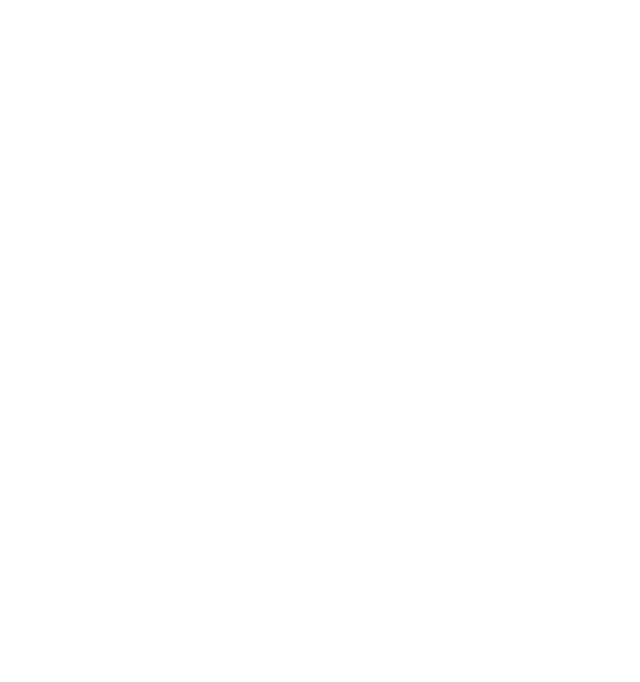
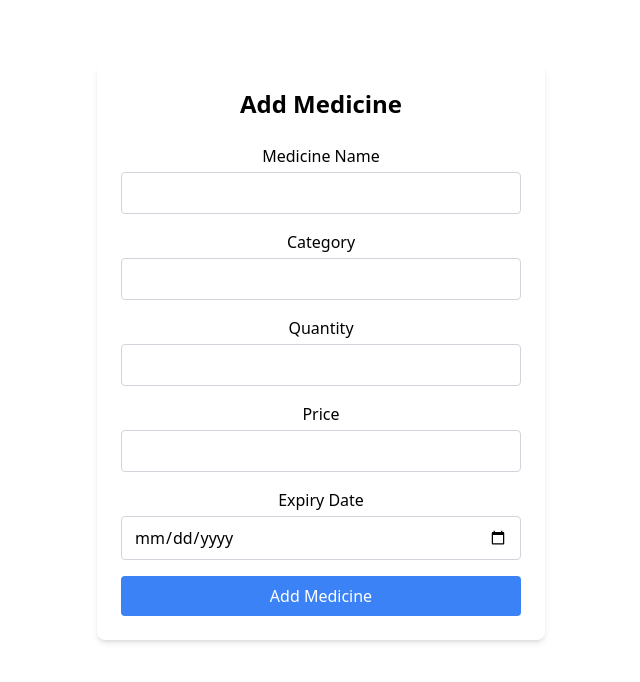
Before and after one commit to Dilani365/MediCare_System, a React (Vite) app in the folder my-react-app/: page /Medicine in a window 1280 px wide. Before the commit this address had no page. Shown: the top 682 px of the page, without its empty margins (319-959 px from the left). Built offline with nearby package versions, Linux system fonts and the light colour scheme.

Commit message:
add the medicine insertion form

```diff
--- a/my-react-app/src/App.jsx
+++ b/my-react-app/src/App.jsx
@@ -1,26 +1,23 @@
+import { Routes, Route } from "react-router-dom";
+import PatientReg from "./pages/PatientReg.jsx";
+import StaffDashboard from "./pages/StaffDashboard.jsx";
+import "./App.css";
+import Appointment from "./pages/Appointment.jsx";
+import SearchPatient from "./pages/SearchPatient.jsx";
+import PatientDetails from "./pages/PatientDetails.jsx";
+import MedicineInventory from "./pages/MedicineInventory.jsx";
 
-
-import {Routes, Route } from "react-router-dom"
-import PatientReg from "./pages/PatientReg.jsx"
-import StaffDashboard from "./pages/StaffDashboard.jsx"
-import './App.css'
-import Appointment from "./pages/Appointment.jsx"
-import SearchPatient from "./pages/SearchPatient.jsx"
-import PatientDetails from "./pages/PatientDetails.jsx"
-
-
-function App(){
+function App() {
   return (
     <Routes>
-      <Route path="/" element={<StaffDashboard/>}/>
-      <Route path="/PatientReg" element={<PatientReg/>}/>
-      <Route path="/Appointment" element={<Appointment/>}/>
-      <Route path="/SearchPatient" element={<SearchPatient/>}/>
-      <Route path="/PatientDetails" element={<PatientDetails/>}/>
-
+      <Route path="/" element={<StaffDashboard />} />
+      <Route path="/PatientReg" element={<PatientReg />} />
+      <Route path="/Appointment" element={<Appointment />} />
+      <Route path="/SearchPatient" element={<SearchPatient />} />
+      <Route path="/PatientDetails" element={<PatientDetails />} />
+      <Route path="/Medicine" element={<MedicineInventory />} />
     </Routes>
-  )
-
+  );
 }
 
 export default App;
--- /dev/null
+++ b/my-react-app/src/pages/MedicineInventory.jsx
@@ -0,0 +1,108 @@
+import { useState } from "react";
+
+function MedicineInventory() {
+  const [medicine, setMedicine] = useState({
+    name: "",
+    category: "",
+    quantity: "",
+    price: "",
+    expiryDate: "",
+  });
+
+  const handleChange = (e) => {
+    const { name, value } = e.target;
+    setMedicine({ ...medicine, [name]: value });
+  };
+
+  const handleSubmit = (e) => {
+    e.preventDefault();
+
+    console.log("Medicine Added:", medicine);
+
+    // reset form
+    setMedicine({
+      name: "",
+      category: "",
+      quantity: "",
+      price: "",
+      expiryDate: "",
+    });
+  };
+
+  return (
+    <div className="max-w-md mx-auto mt-8 p-6 bg-white rounded-lg shadow-md">
+      <h2 className="text-2xl font-semibold mb-6">Add Medicine</h2>
+
+      <form onSubmit={handleSubmit} className="space-y-4">
+        <div className="flex flex-col">
+          <label className="mb-1 font-medium">Medicine Name</label>
+          <input
+            type="text"
+            name="name"
+            value={medicine.name}
+            onChange={handleChange}
+            required
+            className="border border-gray-300 rounded px-3 py-2 focus:outline-none focus:ring-2 focus:ring-blue-500"
+          />
+        </div>
+
+        <div className="flex flex-col">
+          <label className="mb-1 font-medium">Category</label>
+          <input
+            type="text"
+            name="category"
+            value={medicine.category}
+            onChange={handleChange}
+            className="border border-gray-300 rounded px-3 py-2 focus:outline-none focus:ring-2 focus:ring-blue-500"
+          />
+        </div>
+
+        <div className="flex flex-col">
+          <label className="mb-1 font-medium">Quantity</label>
+          <input
+            type="number"
+            name="quantity"
+            value={medicine.quantity}
+            onChange={handleChange}
+            required
+            className="border border-gray-300 rounded px-3 py-2 focus:outline-none focus:ring-2 focus:ring-blue-500"
+          />
+        </div>
+
+        <div className="flex flex-col">
+          <label className="mb-1 font-medium">Price</label>
+          <input
+            type="number"
+            step="0.01"
+            name="price"
+            value={medicine.price}
+            onChange={handleChange}
+            required
+            className="border border-gray-300 rounded px-3 py-2 focus:outline-none focus:ring-2 focus:ring-blue-500"
+          />
+        </div>
+
+        <div className="flex flex-col">
+          <label className="mb-1 font-medium">Expiry Date</label>
+          <input
+            type="date"
+            name="expiryDate"
+            value={medicine.expiryDate}
+            onChange={handleChange}
+            required
+            className="border border-gray-300 rounded px-3 py-2 focus:outline-none focus:ring-2 focus:ring-blue-500"
+          />
+        </div>
+
+        <button
+          type="submit"
+          className="mt-4 w-full bg-blue-500 text-white font-medium py-2 rounded hover:bg-blue-600 transition-colors"
+        >
+          Add Medicine
+        </button>
+      </form>
+    </div>
+  );
+}
+
+export default MedicineInventory;
--- a/my-react-app/src/pages/StaffDashboard.jsx
+++ b/my-react-app/src/pages/StaffDashboard.jsx
@@ -54,6 +54,7 @@ function StaffDashboard() {
       description: "Manage medication and prescriptions",
       borderColor: "border-indigo-600",
       textColor: "text-indigo-600",
+      link: "/Medicine",
     },
     {
       title: "Hospital Overview",
```
